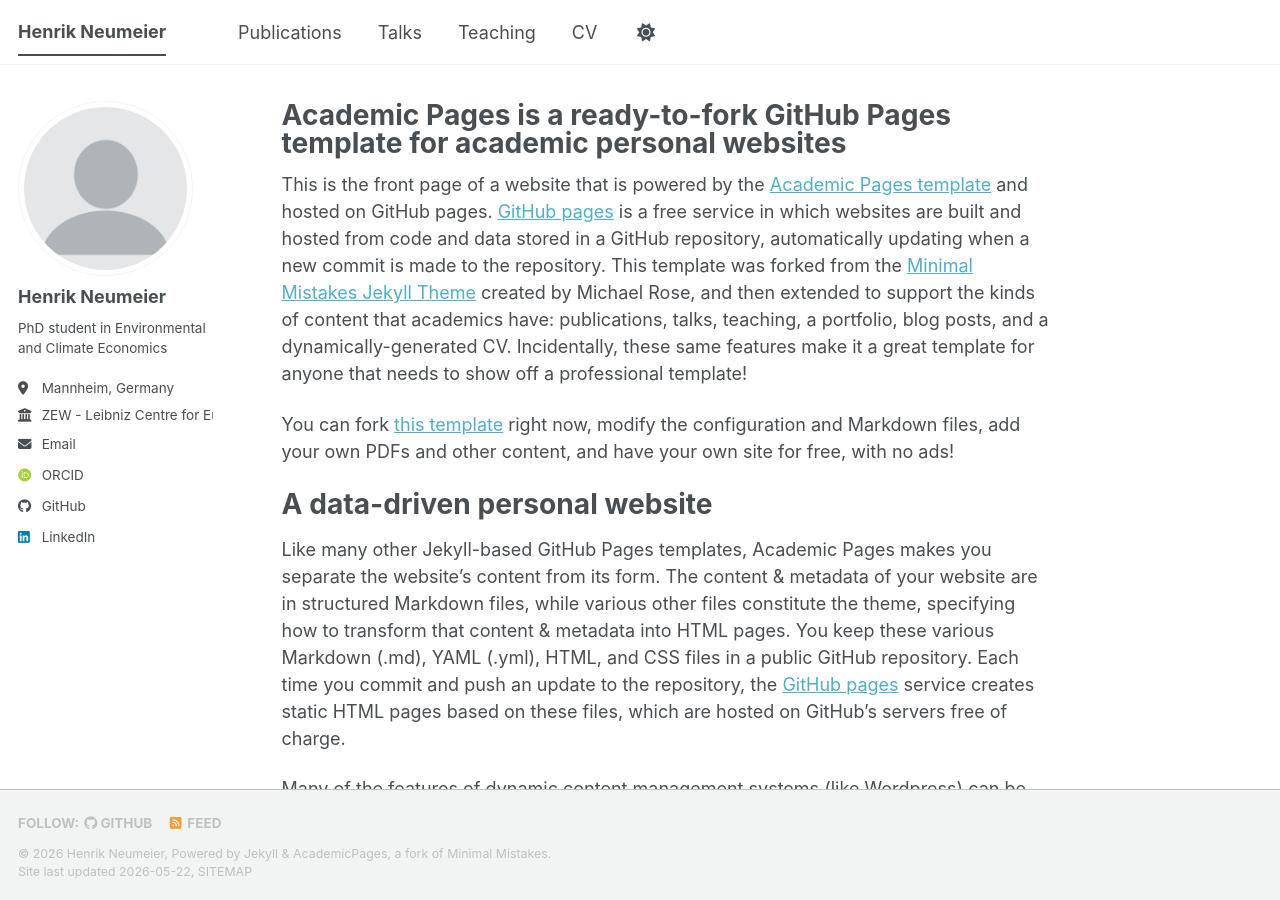
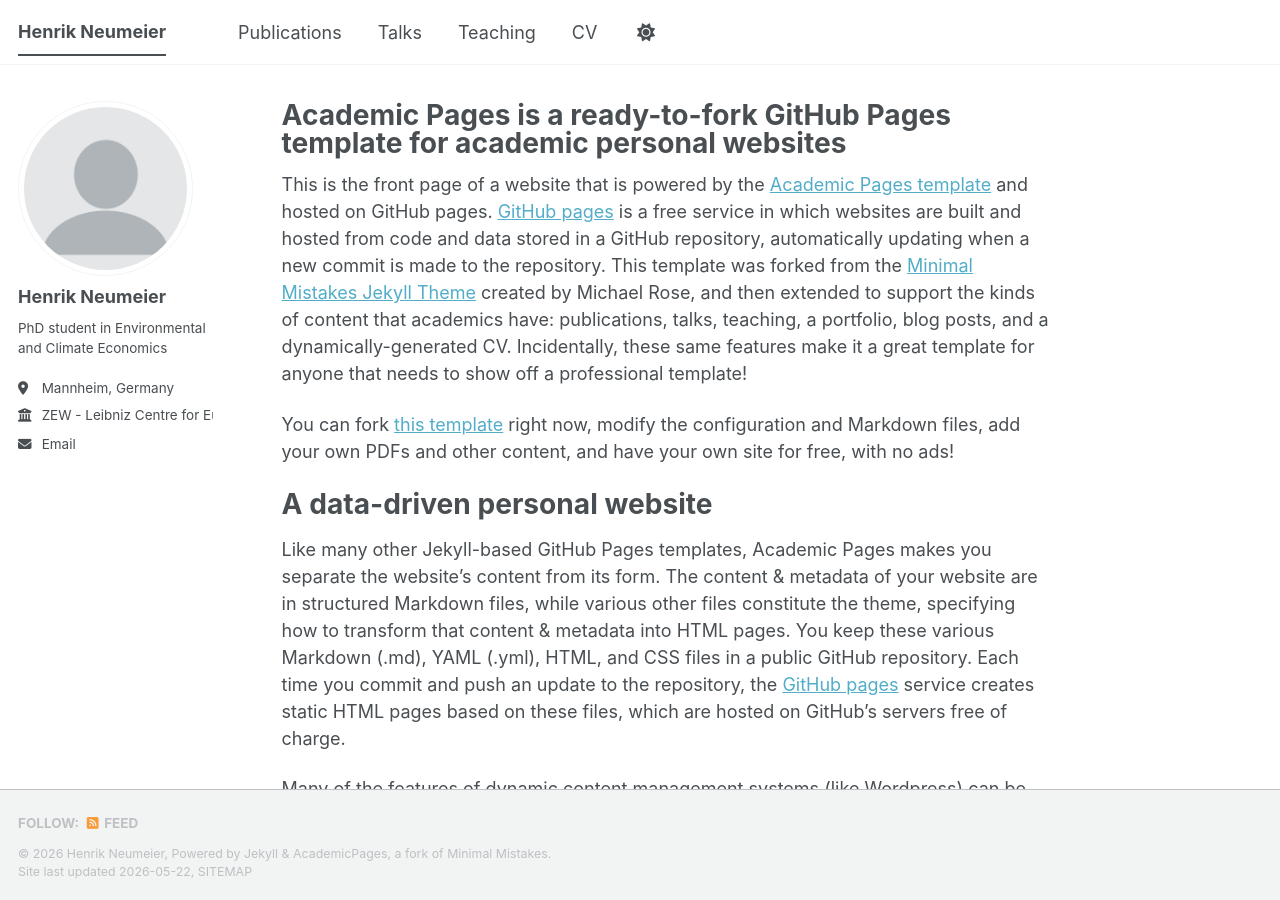
Before and after one commit to henrikneumeier/henrikneumeier.github.io, a Jekyll site: the page built from _pages/about.md, in a window 1280 px wide and 900 px high. Built offline with Jekyll 4.4.1, drawn with Linux system fonts in a browser that asks for light colours; some web fonts are replaced; a script bundle is joined from its source files by our own code; library files that are not in the unit come from our copies.

Commit message:
Update _config.yml

```diff
--- a/_config.yml
+++ b/_config.yml
@@ -38,7 +38,7 @@ author:
   googlescholar    : #"tbd"
   inspire-hep      : # URL
   impactstory      : # URL
-  orcid            : "https://orcid.org/0009-0009-4579-2463"
+  orcid            : #"https://orcid.org/0009-0009-4579-2463"
   semantic         : # URL
   ssrn             : # URL
   pubmed           : #"tbd"
@@ -51,7 +51,7 @@ author:
   bitbucket        : # Username - Update with your username on the site
   codepen          : # Username
   dribbble         : # Username
-  github           : "henrikneumeier"
+  github           : #"henrikneumeier"
   kaggle           : # Username
   stackoverflow    : # User number or user number and name (i.e., use "1" or "1/jeff-atwood")
 
@@ -66,7 +66,7 @@ author:
   keybase          : # Username
   instagram        : # Username
   lastfm           : # Username
-  linkedin         : "neumeier-henrik" # Username
+  linkedin         : #"neumeier-henrik"
   mastodon         : # URL
   medium           : # URL
   pinterest        : # Username
```
